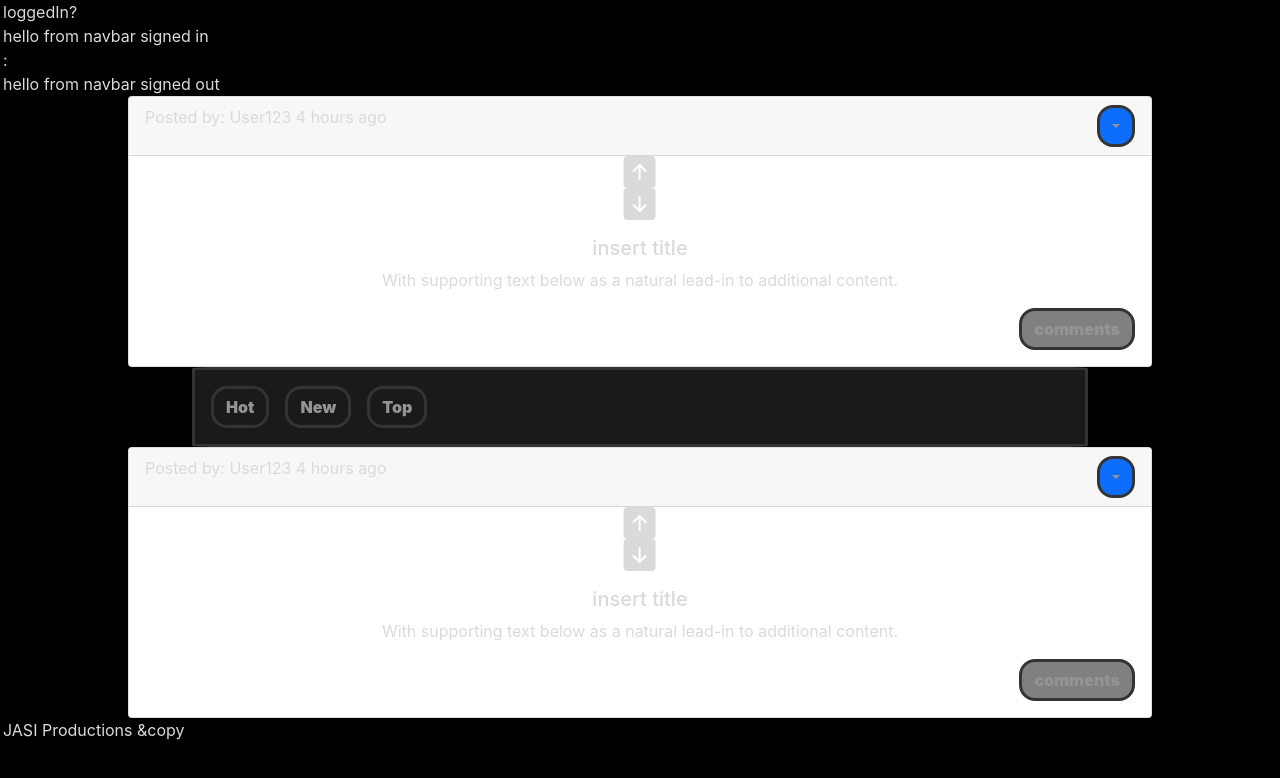
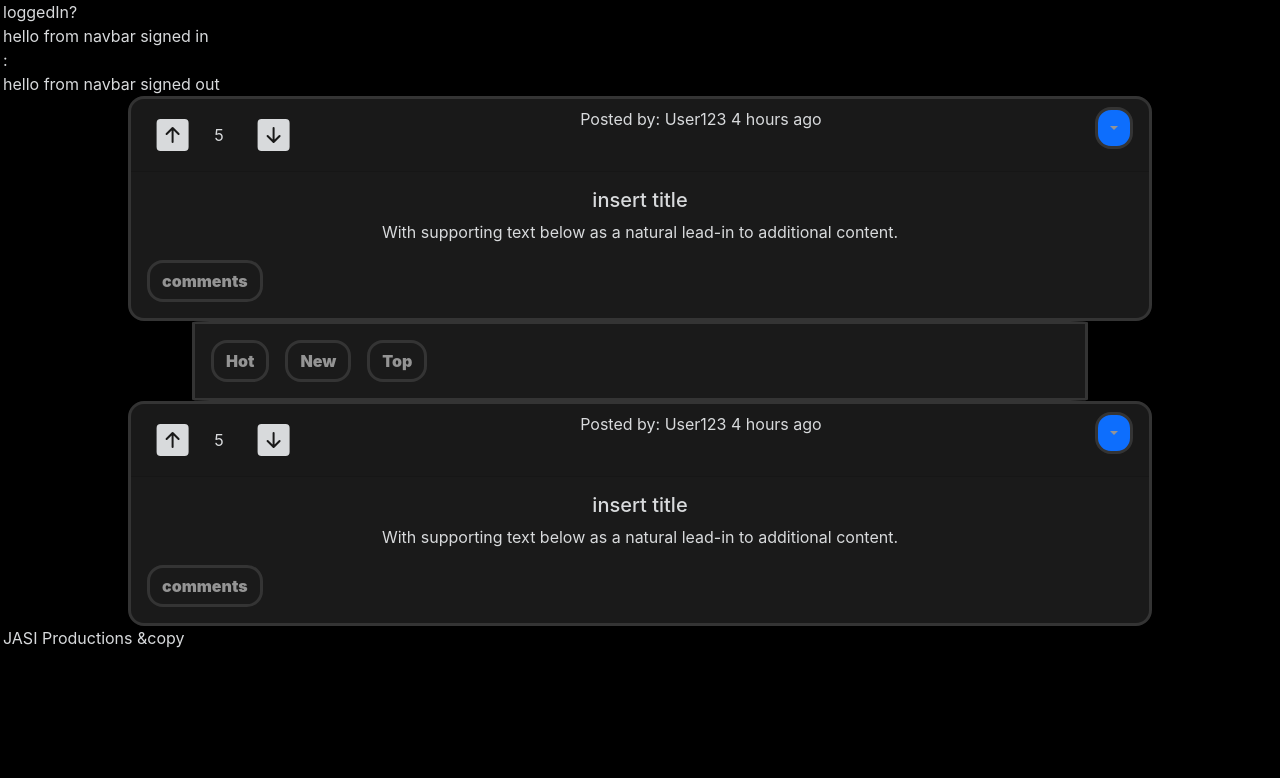
Before and after one commit to re-do-it/front-end-repository, a React (Create React App) app: page / in a window 1280 px wide. Shown: the top 778 px of the page. Built offline with nearby package versions, Linux system fonts and the light colour scheme.

Commit message:
Add styling for ContentCard.js.

```diff
--- a/src/Components/Main/Homepage/ContentCards.js
+++ b/src/Components/Main/Homepage/ContentCards.js
@@ -13,8 +13,17 @@ function ContentCards(props) {
    const [count, setCount] = useState(0);
     return (
 			<div className='cards'>
-				<Card>
+				<Card className='form'>
 					<Card.Header className='header'>
+						<div className='d-flex flex-row'>
+							<button>
+								<BsFillArrowUpSquareFill className='arrow' />
+							</button>
+							<span className='m-3'>5</span>
+							<button>
+								<BsFillArrowDownSquareFill className='arrow m-2' />
+							</button>
+						</div>
 						Posted by: User123 4 hours ago
 						<DropdownButton
 							className='drop-down'
@@ -25,23 +34,15 @@ function ContentCards(props) {
 							<Dropdown.Item href='#/action-3'></Dropdown.Item>
 						</DropdownButton>
 					</Card.Header>
-					<div className='arrows'>
-						<button>
-							<BsFillArrowUpSquareFill className='arrow' />
-						</button>
-						<button>
-							<BsFillArrowDownSquareFill className='arrow' />
-						</button>
-					</div>
 					<Card.Body className='cardBody'>
 						<Card.Title>insert title</Card.Title>
 						<Card.Text>
 							With supporting text below as a natural lead-in to additional
 							content.
 						</Card.Text>
-						<Button className='commentButton' variant='primary'>
+						<button className='btn d-flex justify-content-start'>
 							comments
-						</Button>
+						</button>
 					</Card.Body>
 				</Card>
 			</div>
```
